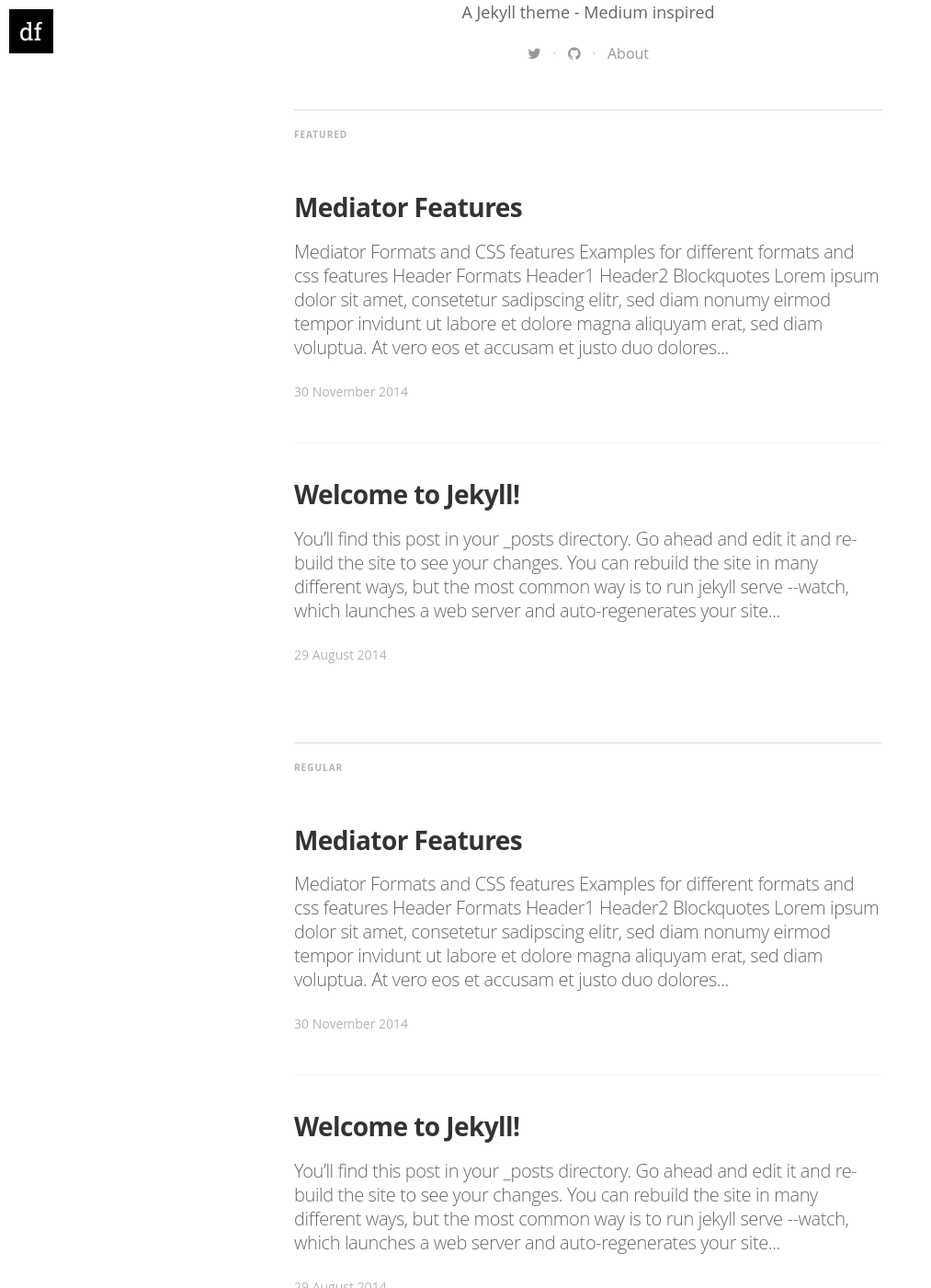
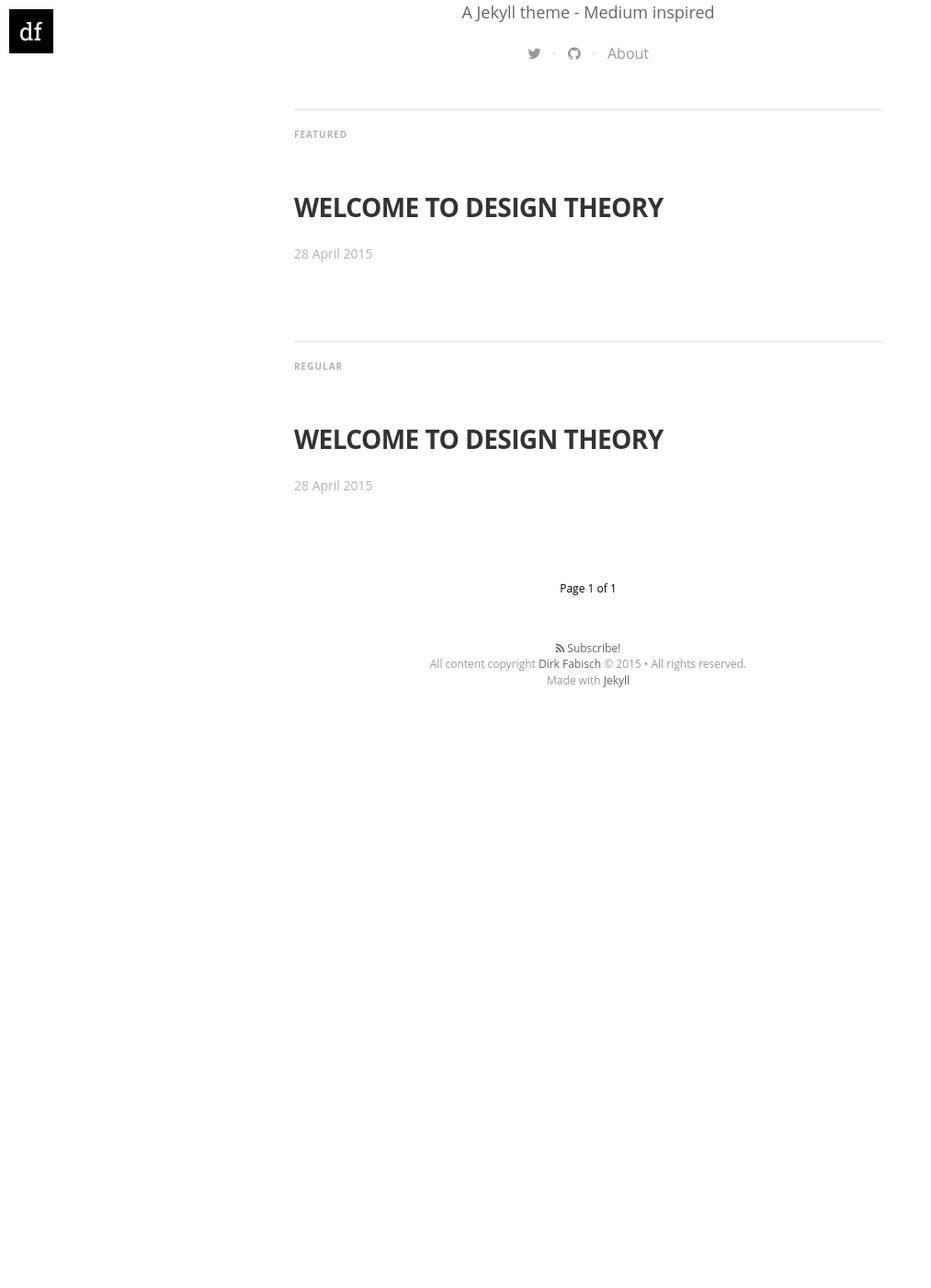
Before and after one commit to designtheory/designtheory.github.io, a Jekyll site: the page built from index.html, in a window 1280 px wide and 1400 px high, scrolled down 592 px. Shown: the whole window at 92% size, without its empty margins (0-1013 px from the left). Built offline with Jekyll 4.4.1, drawn with Linux system fonts in a browser that asks for light colours; nearby versions of some CDN libraries; some web fonts are replaced; Markdown is read by kramdown in place of the engine named in the settings; the list of posts is cut into pages by our own code; after the commit the page ends 1388 px from its top, so only the background shows below that; grey boxes are pictures that could not be loaded.

Commit message:
Changed posts

```diff
--- a/_posts/2014-08-29-welcome-to-jekyll.markdown
+++ /dev/null
@@ -1,39 +0,0 @@
----
-layout: post
-title:  "Welcome to Jekyll!"
-date:   2014-08-29 14:34:25
-categories: jekyll update
-tags: featured
-image: /assets/article_images/2014-08-29-welcome-to-jekyll/desktop.jpg
----
-You’ll find this post in your `_posts` directory. Go ahead and edit it and re-build the site to see your changes. You can rebuild the site in many different ways, but the most common way is to run `jekyll serve --watch`, which launches a web server and auto-regenerates your site when a file is updated.
-
-To add new posts, simply add a file in the `_posts` directory that follows the convention `YYYY-MM-DD-name-of-post.ext` and includes the necessary front matter. Take a look at the source for this post to get an idea about how it works.
-
-Jekyll also offers powerful support for code snippets:
-
-{% highlight ruby %}
-def print_hi(name)
-  puts "Hi, #{name}"
-end
-print_hi('Tom')
-#=> prints 'Hi, Tom' to STDOUT.
-{% endhighlight %}
-
-Check out the [Jekyll docs][jekyll] for more info on how to get the most out of Jekyll. File all bugs/feature requests at [Jekyll’s GitHub repo][jekyll-gh]. If you have questions, you can ask them on [Jekyll’s dedicated Help repository][jekyll-help].
-
-{% highlight js %}
-
-<footer class="site-footer">
- <a class="subscribe" href="{{ "/feed.xml" | prepend: site.baseurl }}"> <span class="tooltip"> <i class="fa fa-rss"></i> Subscribe!</span></a>
-  <div class="inner">a
-   <section class="copyright">All content copyright <a href="mailto:{{ site.email}}">{{ site.name }}</a> &copy; {{ site.time | date: '%Y' }} &bull; All rights reserved.</section>
-   <section class="poweredby">Made with <a href="http://jekyllrb.com"> Jekyll</a></section>
-  </div>
-</footer>
-{% endhighlight %}
-
-
-[jekyll]:      http://jekyllrb.com
-[jekyll-gh]:   https://github.com/jekyll/jekyll
-[jekyll-help]: https://github.com/jekyll/jekyll-help
--- a/_posts/2014-11-30-mediator_features.markdown
+++ b/_posts/2014-11-30-mediator_features.markdown
@@ -1,39 +1,8 @@
 ---
 layout: post
-title:  "Mediator Features"
-date:   2014-11-30 14:34:25
-categories: mediator feature
+title:  "WELCOME TO DESIGN THEORY"
+date:   2015-04-28
+categories: Welcome
 tags: featured
 image: /assets/article_images/2014-11-30-mediator_features/night-track.JPG
 ---
-#Mediator Formats and CSS features
-
-Examples for different formats and css features
-
-#Header Formats
-#Header1
-##Header2
-
-#Blockquotes
->Lorem ipsum dolor sit amet, consetetur sadipscing elitr, sed diam nonumy eirmod tempor invidunt ut labore et dolore magna aliquyam erat, sed diam voluptua. At vero eos et accusam et justo duo dolores et ea rebum. Stet clita kasd gubergren, no sea takimata sanctus
-
-#Lists
-##orderd lists
-1. one
-2. two
-3. three
-
-##unorderd lists
-- Apple
-- Banana
-- Plum
-
-#Links
-This is an [example link](http://example.com/ "With a Title").
-
-#Combinations
->Lorem ipsum dolor sit amet, consetetur sadipscing elitr, sed diam nonumy eirmod tempor invidunt ut labore et dolore magna aliquyam erat, sed diam voluptua. At vero eos et accusam et justo duo dolores et ea rebum. Stet clita kasd gubergren, no sea takimata sanctus
->
-> - Apple
-> - Banana
-> - Plum
```
